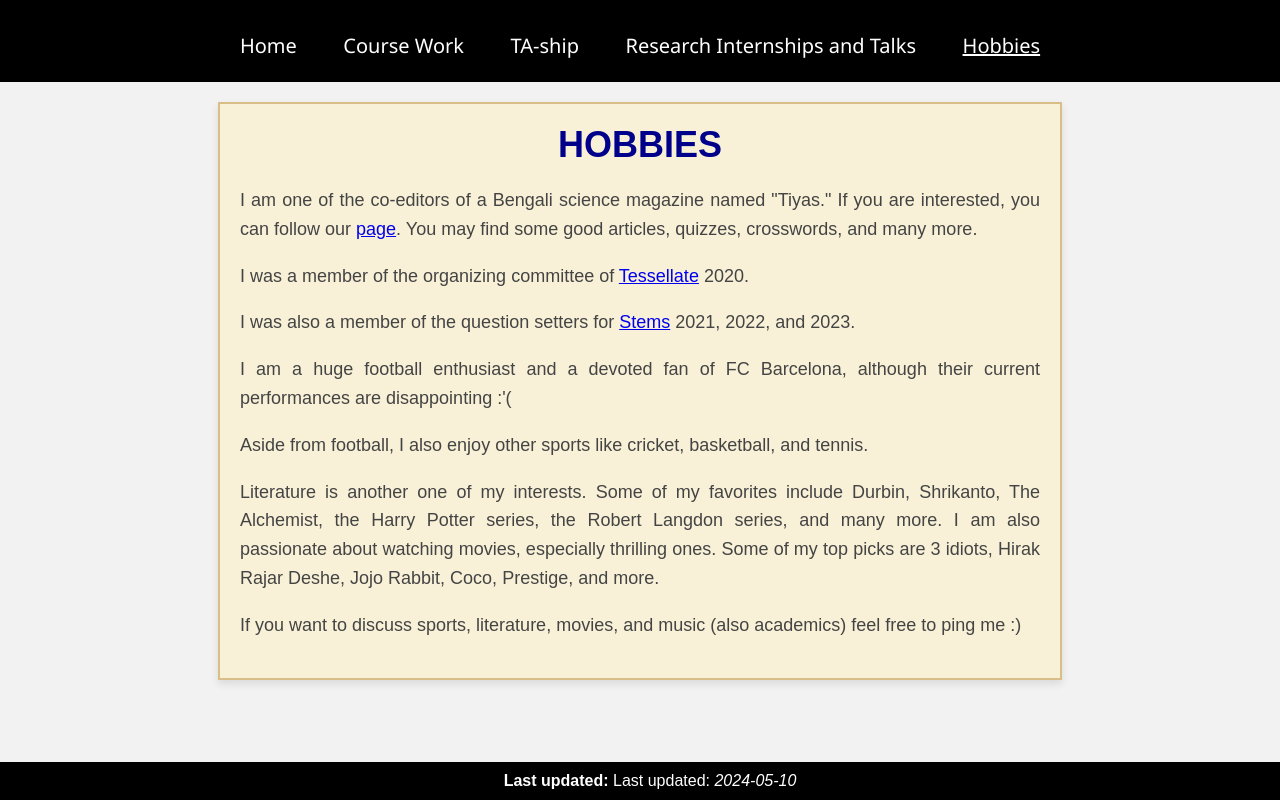
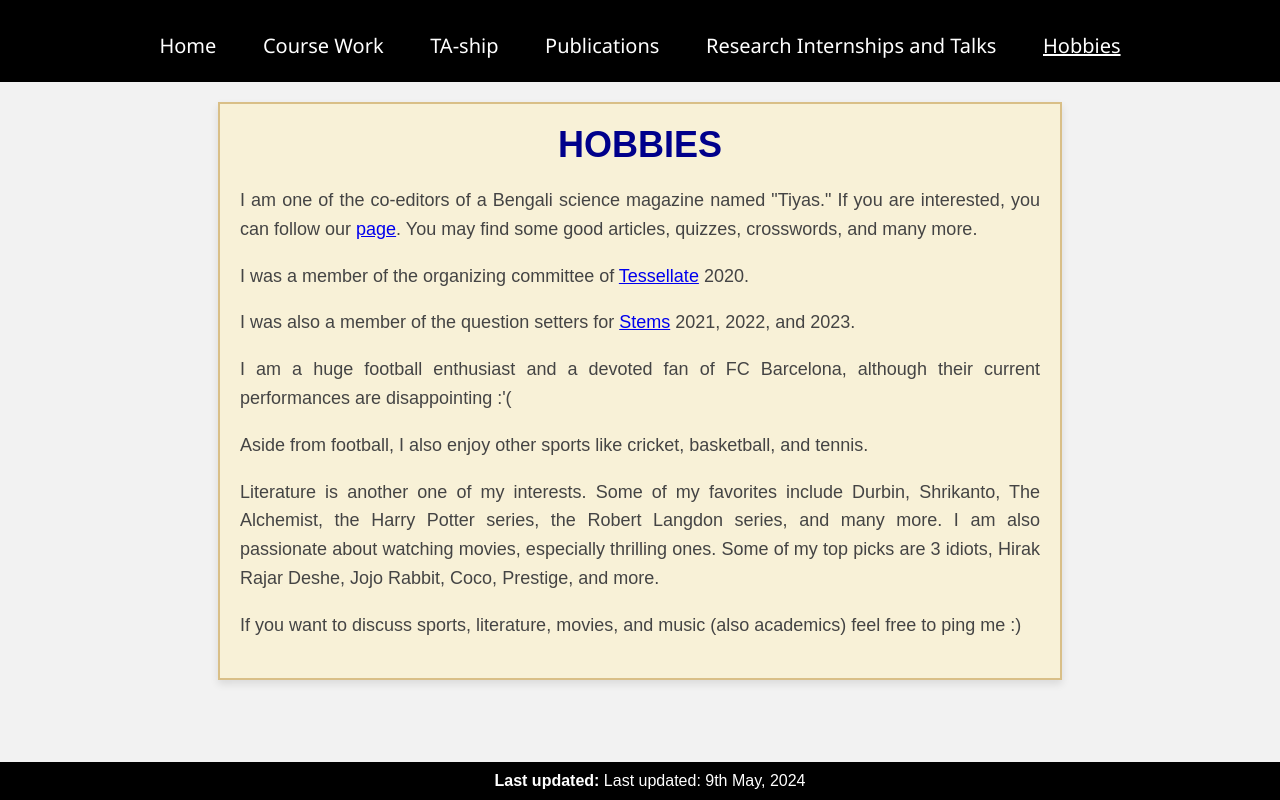
Before and after one commit to somnathbtcjee/somnathbtcjee.github.io, a plain HTML site: page hobbies.html in a window 1280 px wide. Drawn offline with Linux system fonts and the light colour scheme.

Commit message:
Update hobbies.html

```diff
--- a/hobbies.html
+++ b/hobbies.html
@@ -103,7 +103,8 @@
         <div class="tabs">
             <a href="somnathbtcjee.github.io">Home</a>
             <a href="coursework.html">Course Work</a>
-            <a href="taship.html" >TA-ship</a> <!-- Underlined TA-ship tab -->
+            <a href="taship.html" >TA-ship</a>
+    <a href="publications.html">Publications</a> <!-- Underlined TA-ship tab -->
             <a href="internships.html">Research Internships and Talks</a>
             <a href="hobbies.html" class="underline">Hobbies</a>
             <!-- Add more tabs as needed -->
@@ -129,7 +130,7 @@
         </div>
     </div>
     <div class="footer">
-        Last updated: <span id="lastUpdated"></span>
+        Last updated: 9th May, 2024</span>
     </div>
     <script>
         var currentDate = new Date();
```
